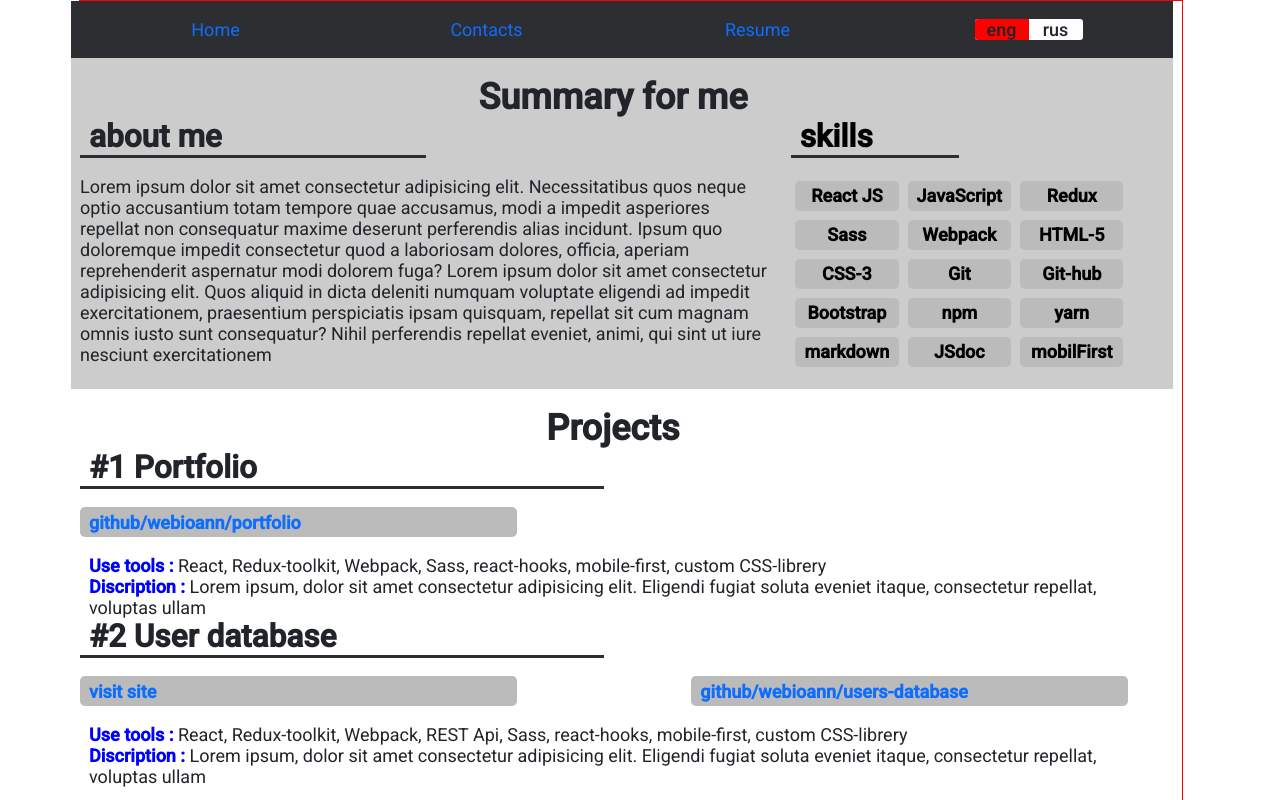
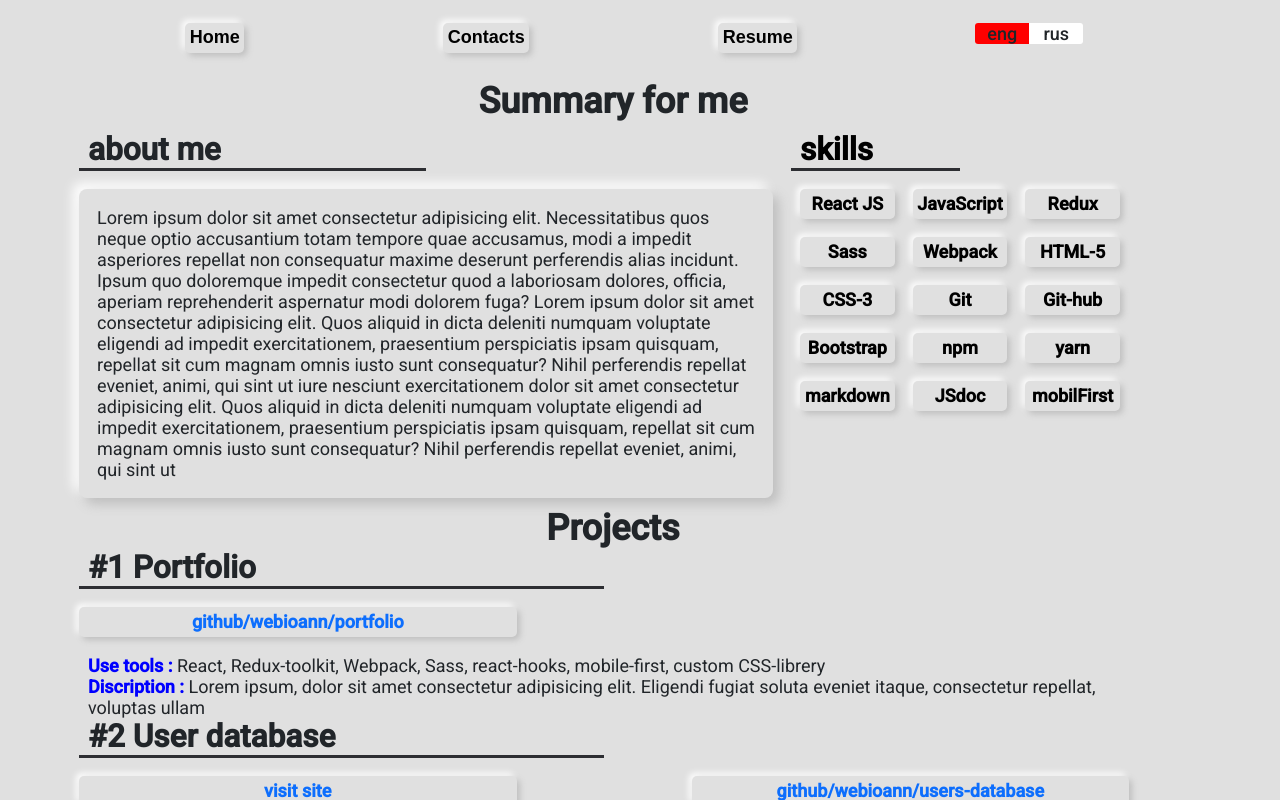
Before and after one commit to webioann/webpack-for-react, a React app: page / in a window 1280 px wide. Shown: the top 800 px of the page. Built offline with nearby package versions, Linux system fonts and the light colour scheme.

Commit message:
first comm from vs

```diff
--- a/src/COMPONENTS/Navbar.js
+++ b/src/COMPONENTS/Navbar.js
@@ -30,19 +30,17 @@ function Navbar(props) {
     }
     return (
         <section className='navbar row'>
-                <a name="home" href="#" className="col-2 col-sm-3 btn">
-                    {lang.navbar.home}
+                <a name="home" href="#" className="col btn">
+                    <button> {lang.navbar.home} </button>
                 </a>
-                {/* <a href="https://webref.ru/css" className="col-2 btn">
-                    {lang.navbar.projects}
-                </a> */}
-                <a href="#contacts" className="col-3 col-sm-3 btn">
-                    {lang.navbar.contacts}
+                <a href="#contacts" className="col btn">
+                    <button> {lang.navbar.contacts} </button>
                 </a>
-                <a href="https://drive.google.com/file/d/1Lr05RkXCVdrd4yoEPv1a5fQ3rwu-sVMN/view?usp=sharing" className="col-3 col-sm-3 btn">
-                    {lang.navbar.resume}
+                <a className="col btn"
+                    href="https://drive.google.com/file/d/1Lr05RkXCVdrd4yoEPv1a5fQ3rwu-sVMN/view?usp=sharing" >
+                    <button> {lang.navbar.resume} </button>
                 </a>
-                <div className="col-4 col-sm-3">
+                <div className="col">
                     <div className="lang-button row">
                         <span className={engButton} onClick={switchLangEng}>eng</span>
                         <span className={rusButton} onClick={switchLangRus}>rus</span>
--- a/src/COMPONENTS/app.scss
+++ b/src/COMPONENTS/app.scss
@@ -1,13 +1,14 @@
 @import "../reactor.scss";
 
 .app {
+
   color: $color-main;
   scroll-behavior: smooth;
   position: relative;
-  border: 1px solid red;
+  padding-top: 1rem;
   section{
-    padding-top: $gut-3;
-    padding-bottom: $gut-3;
+    padding-top: $gut-1;
+    padding-bottom: $gut-1;
     .subtitle{
       margin-bottom: 1rem;
     }
@@ -37,7 +38,6 @@
     position: sticky;
     top: 0;
     color: #fff;
-    background-color: #2d2e32;
     z-index: 1;
     cursor: pointer;
     text-align: center;
@@ -63,9 +63,18 @@
 
     .btn {
       transition: all 200ms linear;
-      &:hover {
+      padding-bottom: $gut-3;
+      button{
+        box-shadow: 3px 3px 6px #bebebe,
+        -3px -3px 6px #fff;
+        border-radius: 5px;
+        font-weight: 600;
+        text-align: center;
+        padding: $gut-1;
+        background-color: $bg-neo;
+      }
+      button:hover {
         background-color: #6ef3a5;
-        border-radius: 3px;
         color: $color-1;
       }
     }
@@ -74,26 +83,38 @@
   // ====== Summary ======
 
   .summary {
-    background-color: #ccc;
     .title{
       text-align: center;
     }
 
     .info{
       .aboutme {
-        border-radius: $gut-1;
+        margin-top: $gut-2;
+        .text{
+          box-shadow: 6px 6px 12px #bebebe,
+          -6px -6px 12px #fff;
+          border-radius: 5px;
+          font-weight: 600;
+          text-align: center;
+          border-radius: 8px;
+          font-weight: 400;
+          text-align: left;
+          padding: $gut-3;
+        }
       }
       .skills {
+        margin-top: $gut-2;
         color: #000;
         .tech-skills{
           .tool{
-            overflow: hidden;
-            text-align: center;
-            padding: $gut-1;
+            padding-bottom: $gut-3;
             p{
-              background-color: #bbb;
+              box-shadow: 3px 3px 6px #bebebe,
+              -3px -3px 6px #fff;
               border-radius: 5px;
               font-weight: 600;
+              text-align: center;
+
               padding: $gut-1 0;
             }
           }
@@ -131,7 +152,6 @@
 
 //  ======== Projects ======
   .projects{
-    background-color: #fff;
     .title{
       text-align: center;
     }
@@ -142,9 +162,12 @@
     .link-box{
       justify-content: space-between;
       .link{
-        background-color: #bbb;
+        box-shadow: 3px 3px 6px #bebebe,
+        -3px -3px 6px #fff;
         border-radius: 5px;
         font-weight: 600;
+        text-align: center;
+
         padding: $gut-1 $gut-2;
         margin-bottom: $gut-2;
       }
@@ -155,7 +178,7 @@
       .user-screenshot{
         background-image: url('../assets/Screenshot1.jpg');
         background-repeat: no-repeat;
-        background-size: cover;
+        background-size: contain;
         background-position: center;
         width: 100%;
         min-height: 600px;
@@ -177,7 +200,6 @@
 
   .contacts{
     color: #fff;
-    background-color: #bbb;
     .col-10{
       font-size: 16px;
       text-overflow: clip;
@@ -220,7 +242,6 @@
 
   .footer{
     color: #fff;
-    background-color: #bbb;
     text-align: center;
   }
 }
--- a/src/COMPONENTS/textContent.js
+++ b/src/COMPONENTS/textContent.js
@@ -10,7 +10,7 @@ export const content = {
             title: "Summary for me",
             aboutMe: {
                 subtitle: "about me",
-                aboutMeText: "Lorem ipsum dolor sit amet consectetur adipisicing elit. Necessitatibus quos neque optio accusantium totam tempore quae accusamus, modi a impedit asperiores repellat non consequatur maxime deserunt perferendis alias incidunt. Ipsum quo doloremque impedit consectetur quod a laboriosam dolores, officia, aperiam reprehenderit aspernatur modi dolorem fuga? Lorem ipsum dolor sit amet consectetur adipisicing elit. Quos aliquid in dicta deleniti numquam voluptate eligendi ad impedit exercitationem, praesentium perspiciatis ipsam quisquam, repellat sit cum magnam omnis iusto sunt consequatur? Nihil perferendis repellat eveniet, animi, qui sint ut iure nesciunt exercitationem"
+                aboutMeText: "Lorem ipsum dolor sit amet consectetur adipisicing elit. Necessitatibus quos neque optio accusantium totam tempore quae accusamus, modi a impedit asperiores repellat non consequatur maxime deserunt perferendis alias incidunt. Ipsum quo doloremque impedit consectetur quod a laboriosam dolores, officia, aperiam reprehenderit aspernatur modi dolorem fuga? Lorem ipsum dolor sit amet consectetur adipisicing elit. Quos aliquid in dicta deleniti numquam voluptate eligendi ad impedit exercitationem, praesentium perspiciatis ipsam quisquam, repellat sit cum magnam omnis iusto sunt consequatur? Nihil perferendis repellat eveniet, animi, qui sint ut iure nesciunt exercitationem dolor sit amet consectetur adipisicing elit. Quos aliquid in dicta deleniti numquam voluptate eligendi ad impedit exercitationem, praesentium perspiciatis ipsam quisquam, repellat sit cum magnam omnis iusto sunt consequatur? Nihil perferendis repellat eveniet, animi, qui sint ut "
             },
             skills: {
                 subtitle: "skills"
--- a/src/reactor.scss
+++ b/src/reactor.scss
@@ -15,6 +15,8 @@ $dark-grey: #333447;
 $border-col: rgba(255,255,255,0.9);
 $color-main: #212529;
 $color-1: blue;
+$bg-neo: #e0e0e0;
+
 
 
 $gutter: 1rem;
@@ -41,12 +43,12 @@ body,*{
 /* ======================  HTML * BODY  ==========================*/
 
 html,body{
+  background-color: $bg-neo;
   font-size: 14px;
 	font-family: $font-second;
 	min-height: 100%;
   font-weight: 300;
   color:  $color-1;
-  background-color: white;
 	width: 100%;
   min-height: 100vh;
 	-ms-text-size-adjust: 100%;
```
